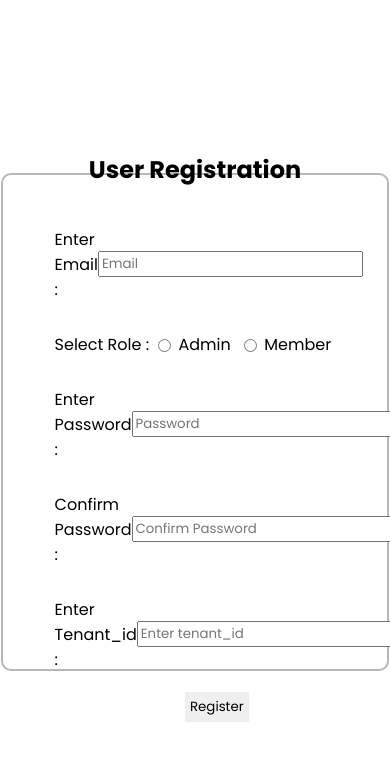
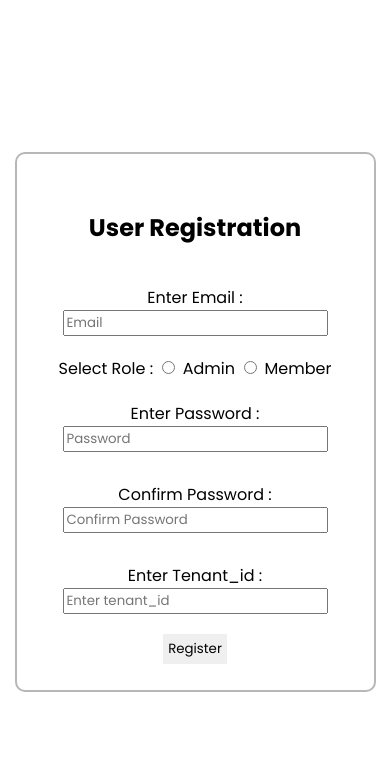
Before and after one commit to TejasDhangar03/Notes_SaaS_App, a website: page public/HTML/register.html in a window 390 px wide. Drawn offline with Linux system fonts and the light colour scheme; files whose address does not match are found by name.

Commit message:
Added Responsiveness

```diff
--- a/app.js
+++ b/app.js
@@ -76,8 +76,8 @@ app.use('/member',auth, members);
 app.use('/admin', auth,roleCheck("admin"), admin)
 
 // this is for vercel if you want to run locally then un comment following
-// app.listen(PORT, () => {
-//     console.log(`Server is running on port ${PORT}`);
-// });
+app.listen(PORT, () => {
+    console.log(`Server is running on port ${PORT}`);
+});
 
 export default app;
--- a/public/HTML/register.html
+++ b/public/HTML/register.html
@@ -25,7 +25,7 @@
             border: 2px solid rgb(184, 182, 182);
             border-radius: 10px;
             width: 25vw;
-            height: 55vh;
+            height: auto;
             margin: auto;
             display: flex;
             justify-content: center;
@@ -72,9 +72,24 @@
 
         @media screen and (max-width: 900px) {
             .container {
-                width: 80vw;
-                height: 50vh;
+                width: auto;
+                height: auto;
             }
+            .reg{
+                display: flex;
+                flex-direction: column;
+            }
+            .container {
+                width: auto;
+                height: auto;
+
+            }
+            .in{
+                display:flex;
+                flex-direction: column;
+            }
+
+
         }
     </style>
 </head>
@@ -87,10 +102,10 @@
                 <label for="email">Enter Email : </label>
                 <input type="text" id="email" placeholder="Email">
             </div>
-            <div class="role in">
+            <div class="role ">
                 <label for="role">Select Role : </label>
                 <input type="radio" id="role" name="role" value="admin">
-                <label for="role">Admin</label><br>
+                <label for="role">Admin</label>
                 <input type="radio" id="role" name="role" value="member">
                 <label for="role">Member</label><br>
             </div>
```
Also changed, not shown: public/HTML/admin.html (+11 -1 lines), public/HTML/login.html (+13 -1 lines), public/HTML/members.html (+5 -5 lines).
